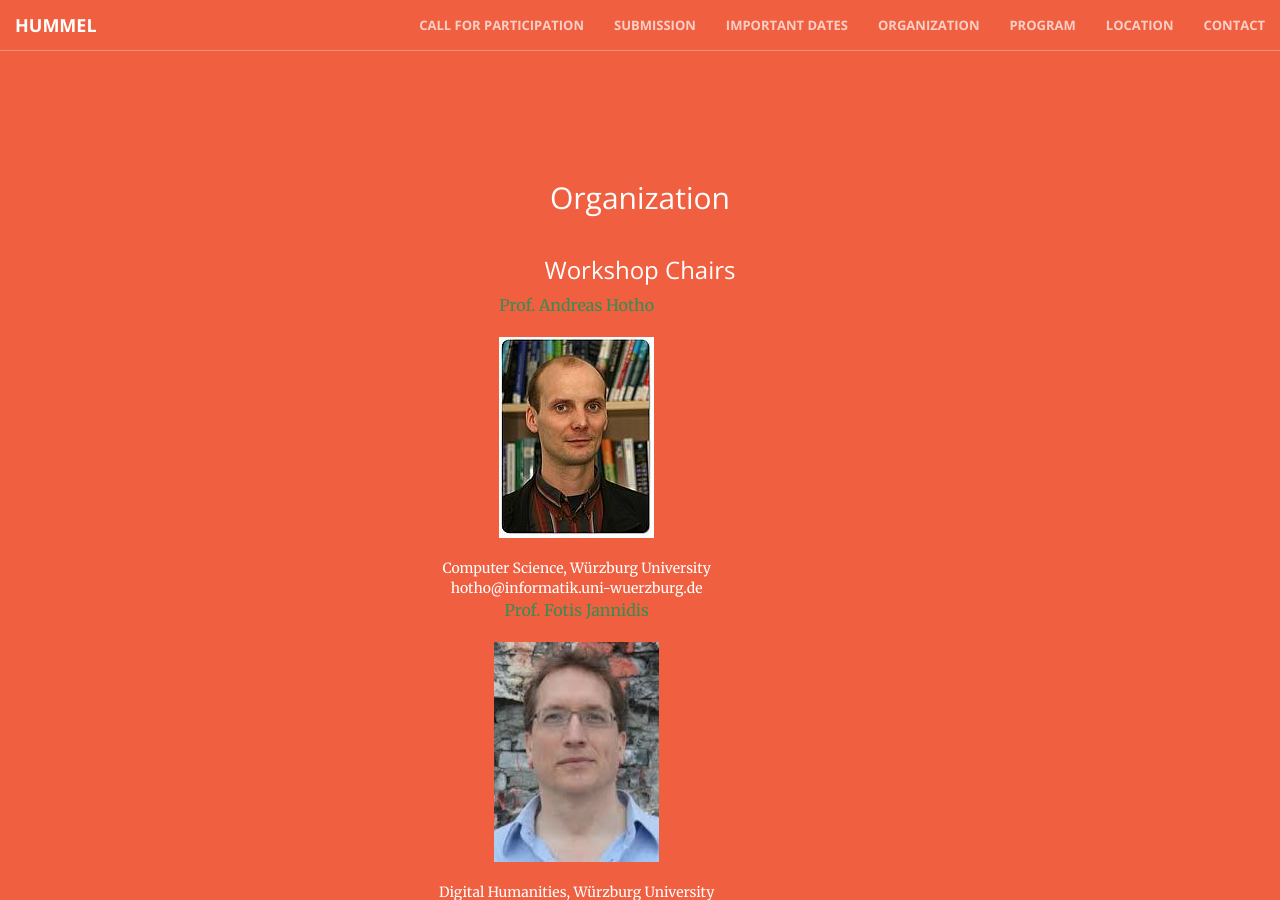
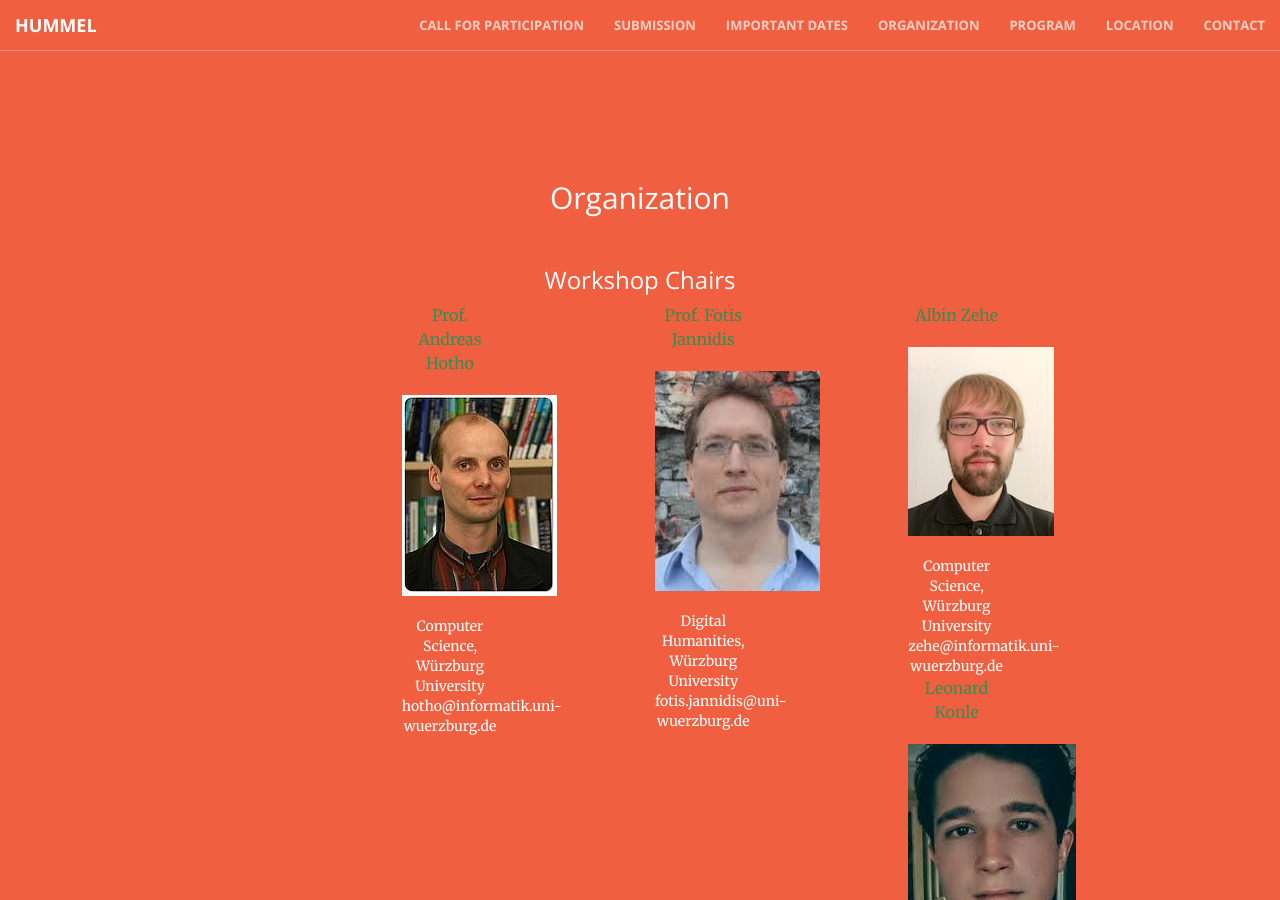
Before and after one commit to cophi-wue/ecml19.hummel.github.io, a Jekyll site: the page built from index.html, in a window 1280 px wide and 900 px high, scrolled down 2785 px. Built offline with Jekyll 4.4.1, drawn with Linux system fonts in a browser that asks for light colours.

Commit message:
Update orga.html

```diff
--- a/_includes/orga.html
+++ b/_includes/orga.html
@@ -2,32 +2,33 @@
     <div class="container">
             <div class="col-lg-8 col-lg-offset-2 text-center">
                 <h2 class="section-heading">Organization</h2>
-
+		<div class="row">
+		<div class="col-lg-8 col-lg-offset-2 text-center">
                 <hr>
 		    <h3>Workshop Chairs</h3>
-                <div class="row">
-                <div class="col-lg-6 col-lg-offset-2 text-center">
+		</div>
+                <div class="col-lg-2 col-lg-offset-2 text-center">
 					<p style="color:#358e51">Prof. Andreas Hotho</p>
                     <img src="img/hotho.jpg" alt="Mountain View">
 					<br><br>
 					Computer Science, Würzburg University<br>
                     hotho@informatik.uni-wuerzburg.de<br>
                 </div>
-                <div class="col-lg-6 col-lg-offset-2 text-center">
+                <div class="col-lg-2 col-lg-offset-2 text-center">
 					<p style="color:#358e51">Prof. Fotis Jannidis</p>
                     <img src="img/jannidis.jpeg" alt="Mountain View">
 					<br><br>
 					Digital Humanities, Würzburg University<br>
                     fotis.jannidis@uni-wuerzburg.de<br>
                 </div>
-                <div class="col-lg-6 col-lg-offset-2 text-center">
+                <div class="col-lg-2 col-lg-offset-2 text-center">
 					<p style="color:#358e51">Albin Zehe</p>
                     <img src="img/zehe.png" alt="Mountain View">
 					<br><br>
 					Computer Science, Würzburg University<br>
                     zehe@informatik.uni-wuerzburg.de<br>
                 </div>
-                <div class="col-lg-6 col-lg-offset-2 text-center">
+                <div class="col-lg-2 col-lg-offset-2 text-center">
 					<p style="color:#358e51">Leonard Konle</p>
                     <img src="img/konle.jpeg" alt="Mountain View">
 					<br><br>
```
